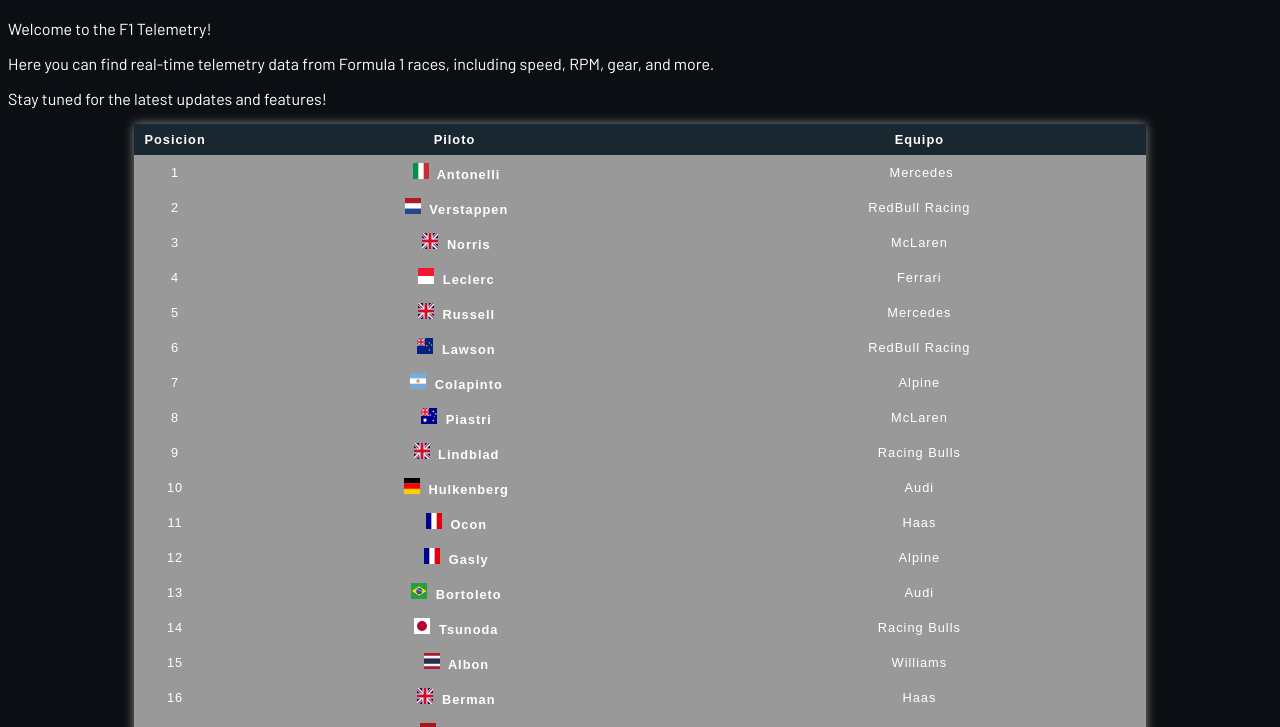
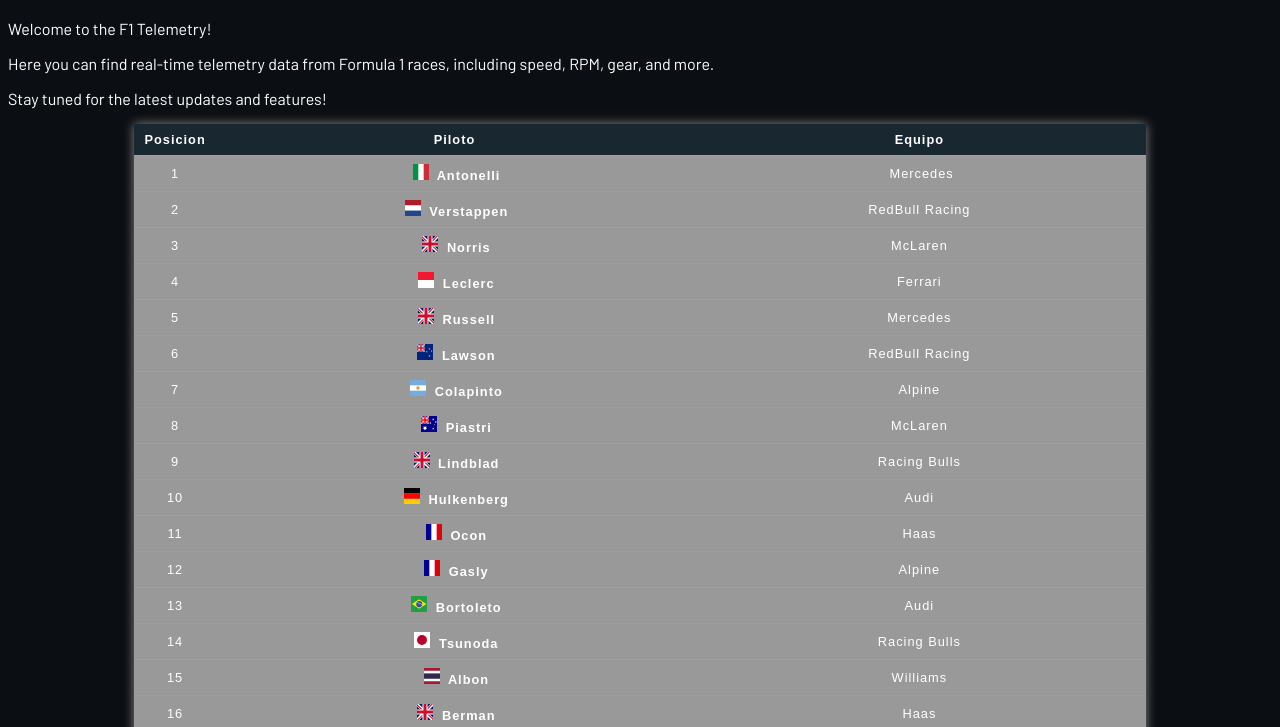
Before and after one commit to Jesutol/f1-tpo, a plain HTML site: page index.html in a window 1280 px wide. Shown: the part 62-789 px from the top of the page. Drawn offline with Linux system fonts and the light colour scheme.

Commit message:
le puse un borde

```diff
--- a/style.css
+++ b/style.css
@@ -31,6 +31,7 @@
 th,
 td {
   padding: 8px 10px;
+  border-bottom: 1px solid #aaa5;
 }
 
 td:last-of-type {
```
